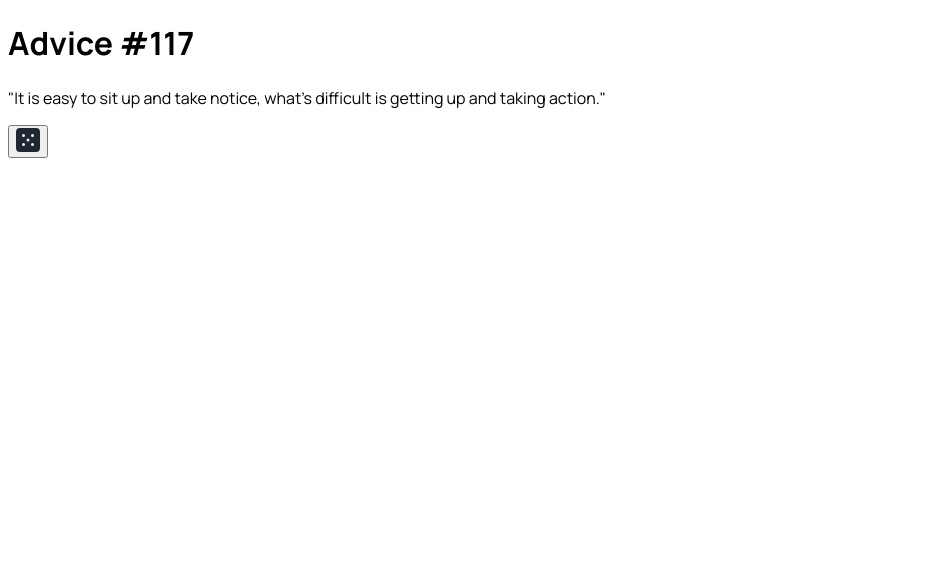
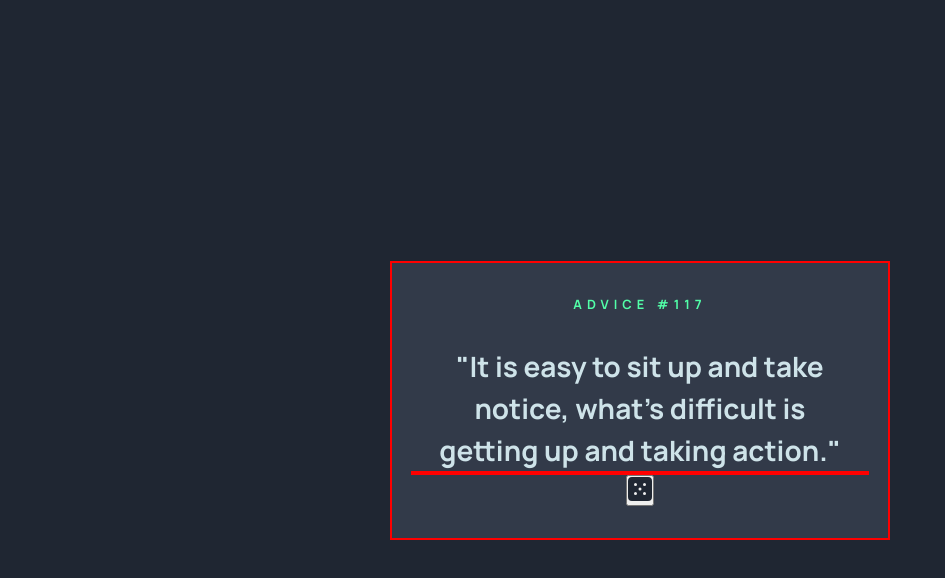
Before and after one commit to shekinahwebdev/ADVICE-GENERATOR-APP-MAIN, a React (Vite) app: page / in a window 1280 px wide. Shown: the top 578 px of the page, without its empty margins (0-945 px from the left). Built offline with nearby package versions, Linux system fonts and the light colour scheme; a web font is replaced by a local one.

Commit message:
Styling main app component

```diff
--- a/src/App.css
+++ b/src/App.css
@@ -8,6 +8,47 @@
   --Blue-950: hsl(218, 23%, 16%);
 }
 
+* {
+  padding: 0;
+  margin: 0;
+  box-sizing: border-box;
+}
+
 body {
   font-family: "Manrope", sans-serif;
+  display: flex;
+  flex-direction: column;
+  justify-content: center;
+  align-items: center;
+  min-height: 100vh;
+  background-color: var(--Blue-950);
 }
+
+.main_app {
+  border: 2px solid red;
+  background-color: var(--Blue-900);
+  text-align: center;
+  padding: 2rem 1.2rem;
+  max-width: 500px;
+  width: 100%;
+}
+
+.main_title {
+  color: var(--Green-300);
+  font-size: 0.8rem;
+  letter-spacing: 5px;
+  text-transform: uppercase;
+}
+
+.main_subtitle {
+  font-size: 28px;
+  color: var(--Blue-200);
+  padding: 0rem 1rem;
+  margin-top: 2rem;
+  font-weight: bold;
+  line-height: 1.5;
+}
+
+.divider {
+  border: 2px solid red;
+}
--- a/src/App.tsx
+++ b/src/App.tsx
@@ -9,6 +9,7 @@ const App = () => {
         "It is easy to sit up and take notice, what's difficult is getting up
         and taking action."
       </p>
+      <div className="divider">
         <picture>
           <source
             media="(min-width: 768px)"
@@ -18,10 +19,11 @@ const App = () => {
             media="(max-width: 767px)"
             srcSet="/images/pattern-divider-mobile.svg"
           />
+        </picture>
+      </div>
       <button className="switch_button">
         <img src={diceIcon} alt="dice icon" className="dice_button_icon" />
       </button>
-      </picture>
     </main>
   );
 };
```
Lines whose indentation alone changed are shown as unchanged.
